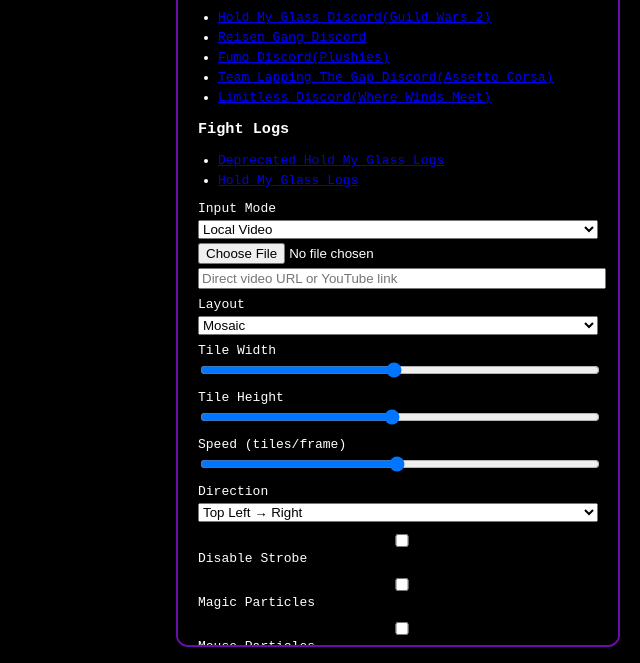
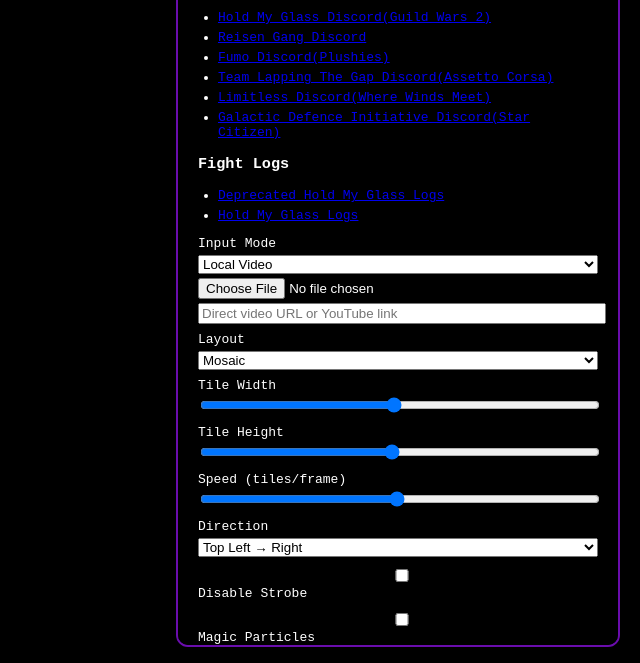
Before and after one commit to ReisenBagels/reisenbagels.github.io, a plain HTML site: page index.html in a window 1280 px wide. Shown: the part 137-800 px from the top of the page, without its empty margins (640-1280 px from the left). Drawn offline with nearby package versions, Linux system fonts and the light colour scheme; a script that the page names is missing.

Commit message:
Update index.html

```diff
--- a/index.html
+++ b/index.html
@@ -35,6 +35,7 @@
         <li><a href="https://discord.gg/fumofumo" target="_blank">Fumo Discord(Plushies)</a></li>
         <li><a href="https://discord.gg/mqJXChnGpw" target="_blank">Team Lapping The Gap Discord(Assetto Corsa)</a></li>
         <li><a href="https://discord.gg/limitlesswwm" target="_blank">Limitless Discord(Where Winds Meet)</a></li>
+        <li><a href="https://discord.gg/D3fNvuwuY8" target="_blank">Galactic Defence Initiative Discord(Star Citizen)</a></li>
     </ul>
     <h3>Fight Logs</h3>
 
```
